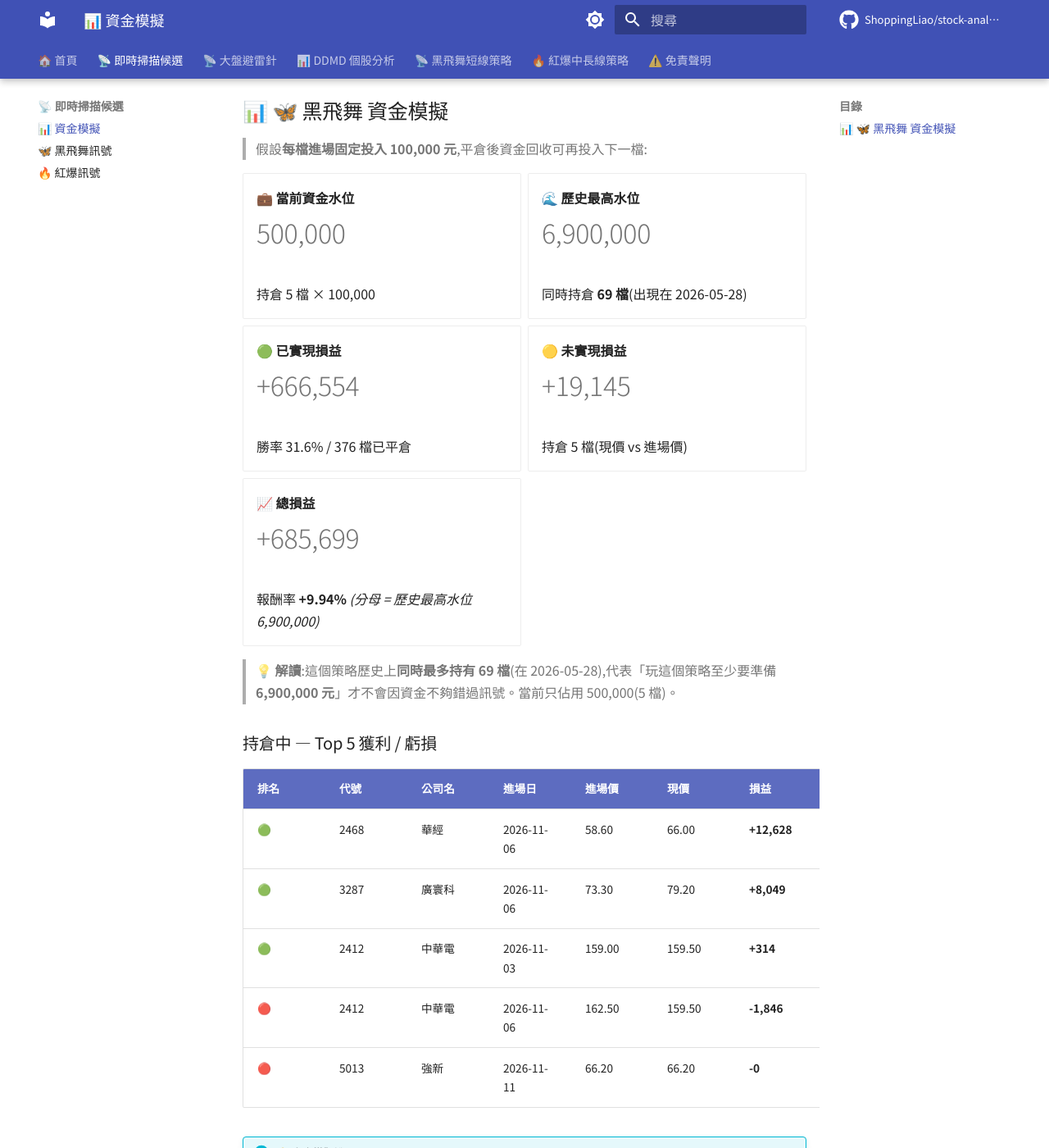
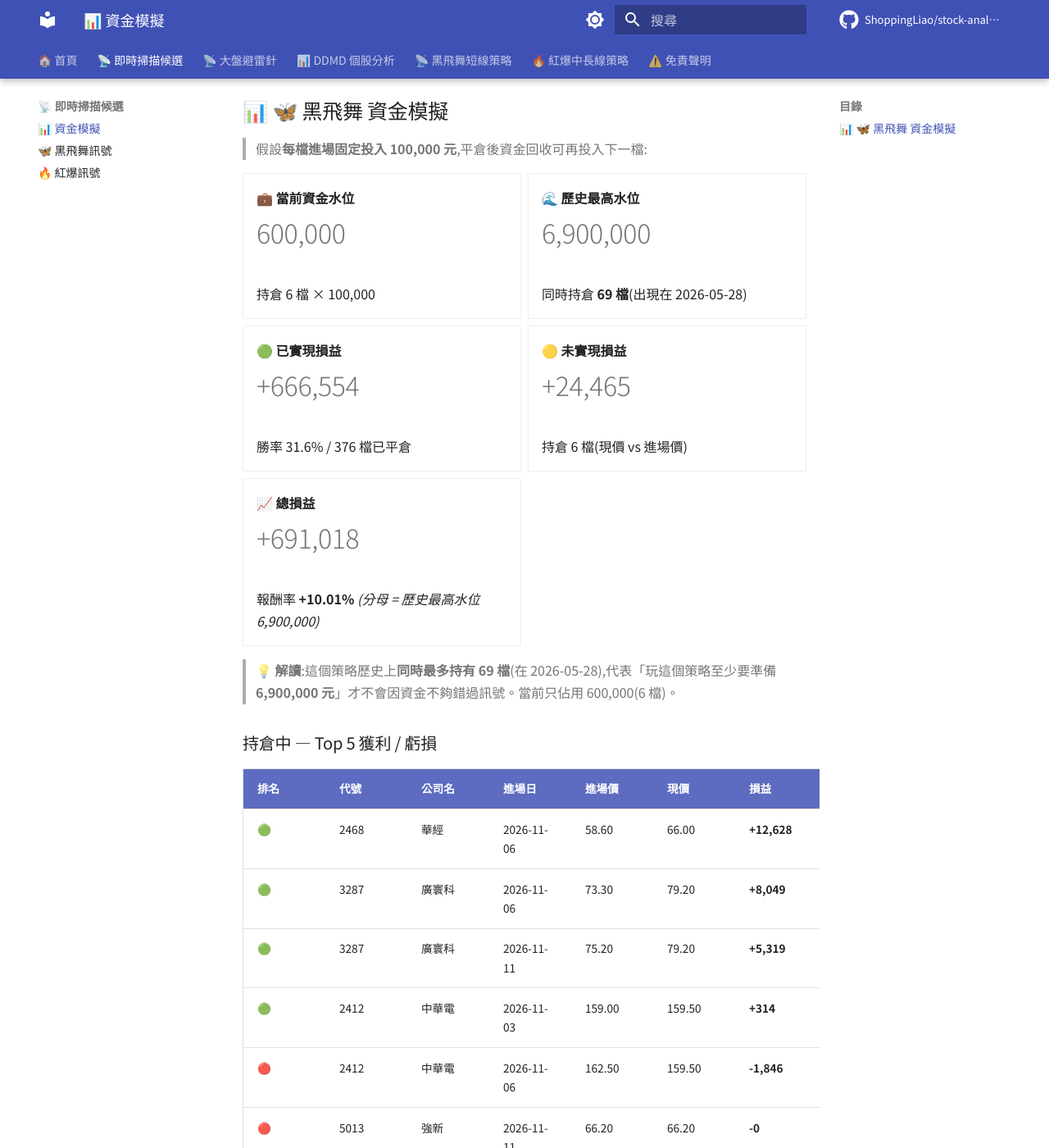
Before and after one commit to ShoppingLiao/stock-analysis-public, an MkDocs documentation site: the page built from docs/signals_capital.md, in a window 1280 px wide and 1400 px high, scrolled down 359 px. Shown: the whole window at 82% size. Built offline with MkDocs 1.6.1 and Material for MkDocs 9.7.7, drawn with Linux system fonts in a browser that asks for light colours; comment, search, counter and statistics services are not loaded; some of the changed text lies outside the part shown.

Commit message:
docs(signals): update BB + RB + capital (2026-11-11)

```diff
--- a/docs/signals_capital.md
+++ b/docs/signals_capital.md
@@ -17,9 +17,9 @@
 
 -   **💼 當前資金水位**
 
-    # 500,000
+    # 600,000
 
-    持倉 5 檔 × 100,000
+    持倉 6 檔 × 100,000
 
 -   **🌊 歷史最高水位**
 
@@ -35,19 +35,19 @@
 
 -   **🟡 未實現損益**
 
-    # +19,145
+    # +24,465
 
-    持倉 5 檔(現價 vs 進場價)
+    持倉 6 檔(現價 vs 進場價)
 
 -   **📈 總損益**
 
-    # +685,699
+    # +691,018
 
-    報酬率 **+9.94%** _(分母 = 歷史最高水位 6,900,000)_
+    報酬率 **+10.01%** _(分母 = 歷史最高水位 6,900,000)_
 
 </div>
 
-> **💡 解讀**:這個策略歷史上**同時最多持有 69 檔**(在 2026-05-28),代表「玩這個策略至少要準備 **6,900,000 元**」才不會因資金不夠錯過訊號。當前只佔用 500,000(5 檔)。
+> **💡 解讀**:這個策略歷史上**同時最多持有 69 檔**(在 2026-05-28),代表「玩這個策略至少要準備 **6,900,000 元**」才不會因資金不夠錯過訊號。當前只佔用 600,000(6 檔)。
 
 ### 持倉中 — Top 5 獲利 / 虧損
 
@@ -55,6 +55,7 @@
 |------|------|--------|--------|--------|------|------|-------|
 | 🟢 | 2468 | 華經 | 2026-11-06 | 58.60 | 66.00 | **+12,628** | **+12.63%** |
 | 🟢 | 3287 | 廣寰科 | 2026-11-06 | 73.30 | 79.20 | **+8,049** | **+8.05%** |
+| 🟢 | 3287 | 廣寰科 | 2026-11-11 | 75.20 | 79.20 | **+5,319** | **+5.32%** |
 | 🟢 | 2412 | 中華電 | 2026-11-03 | 159.00 | 159.50 | **+314** | **+0.31%** |
 | 🔴 | 2412 | 中華電 | 2026-11-06 | 162.50 | 159.50 | **-1,846** | **-1.85%** |
 | 🔴 | 5013 | 強新 | 2026-11-11 | 66.20 | 66.20 | **-0** | **-0.00%** |
@@ -134,9 +135,9 @@
 
 -   **💼 當前資金水位**
 
-    # 5,100,000
+    # 5,200,000
 
-    BB 500,000 + RB 4,600,000
+    BB 600,000 + RB 4,600,000
 
 -   **🌊 兩策略歷史最高水位**
 
@@ -152,15 +153,15 @@
 
 -   **🟡 未實現損益**
 
-    # +198,280
+    # +203,599
 
-    BB +19,145 + RB +179,135
+    BB +24,465 + RB +179,135
 
 -   **📉 總損益**
 
-    # -69,723
+    # -64,404
 
-    報酬率 **-0.31%** _(分母 = 兩策略歷史最高水位)_
+    報酬率 **-0.28%** _(分母 = 兩策略歷史最高水位)_
 
 </div>
 
```
Also changed, not shown: docs/signals_black_butterfly.md (+1 -0 lines).
